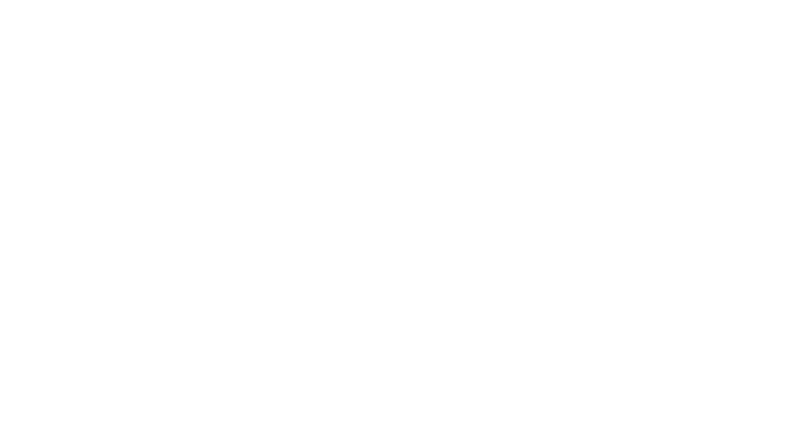
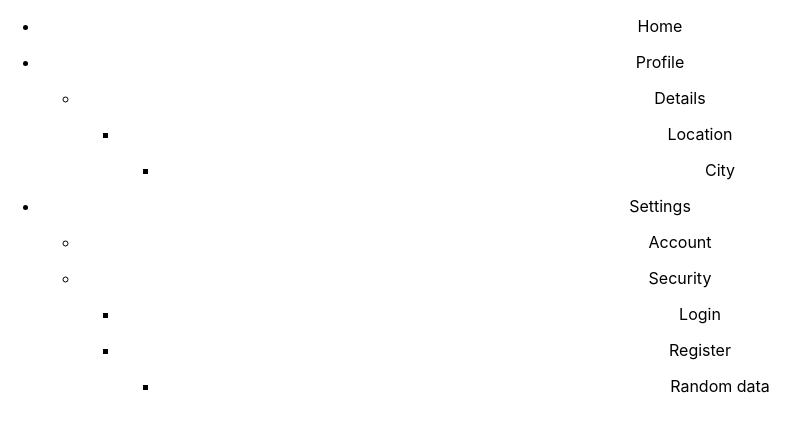
Before and after one commit to srikanthananthula63053/tree-view, a React (Create React App) app: page / in a window 1280 px wide. Shown: the top 432 px of the page, without its empty margins (0-809 px from the left). Built offline with nearby package versions, Linux system fonts and the light colour scheme.

Commit message:
here we can assining menu varaiable from data.js to the app.js

```diff
--- a/src/App.js
+++ b/src/App.js
@@ -1,11 +1,12 @@
 import logo from './logo.svg';
 import './App.css';
 import TreeView from './components/tree-view';
+import menus from './components/tree-view/data';
 
 function App() {
   return (
     <div className="App">
-      <TreeView/>
+      <TreeView menus={menus}/>
     </div>
   );
 }
--- a/src/components/tree-view/index.jsx
+++ b/src/components/tree-view/index.jsx
@@ -1,8 +1,9 @@
+import MenuList from "./menu-list";
 
-export default function TreeView({menus = []}){
-    return(
+export default function TreeView({ menus = [] }) {
+    return (
         <div className="tree-view-container">
-
+            <MenuList list={menus} />
         </div>
     );
 }
--- a/src/components/tree-view/menu-item.jsx
+++ b/src/components/tree-view/menu-item.jsx
@@ -1,10 +1,13 @@
-
+import MenuList from "./menu-list";
 
 export default function MenuItem({ item }) {
 
     return (
-        <div>
-            MenuItem
-        </div>
+        <li>
+           <p>{item.label}</p>
+           {
+            item && item.children && item.children.length > 0 ? <MenuList list={item.children}/>: null
+           }
+        </li>
     );
 }
--- a/src/components/tree-view/menu-list.jsx
+++ b/src/components/tree-view/menu-list.jsx
@@ -5,12 +5,12 @@
 export default function MenuList({ list = [] }) {
 
     return (
-        <div className="menu-list-container">
+        <ul className="menu-list-container">
             {
                 list && list.length ? list.map(listItem => <MenuItem item={listItem} />) : null
             }
 
-        </div>
+        </ul>
     );
 
 }
```
